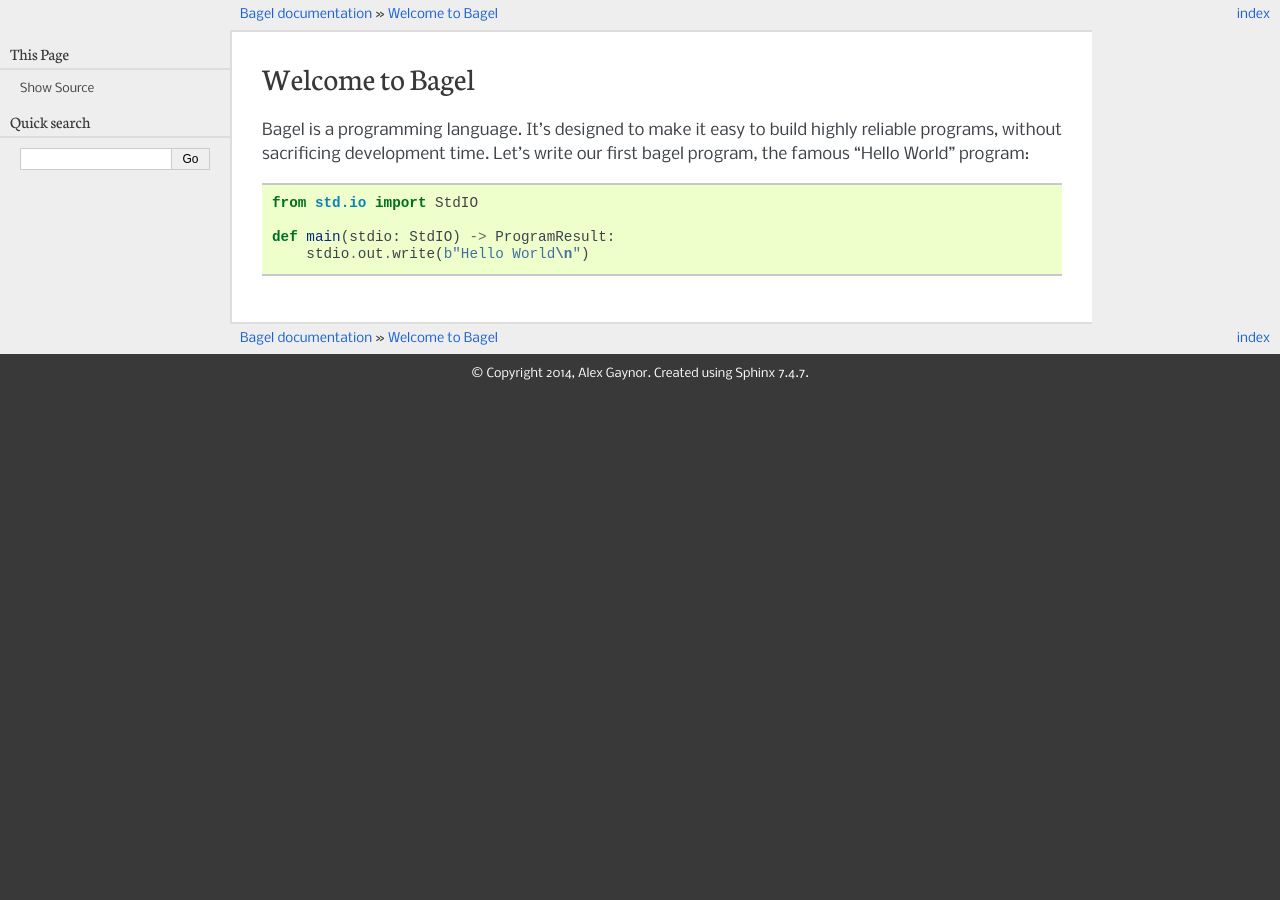
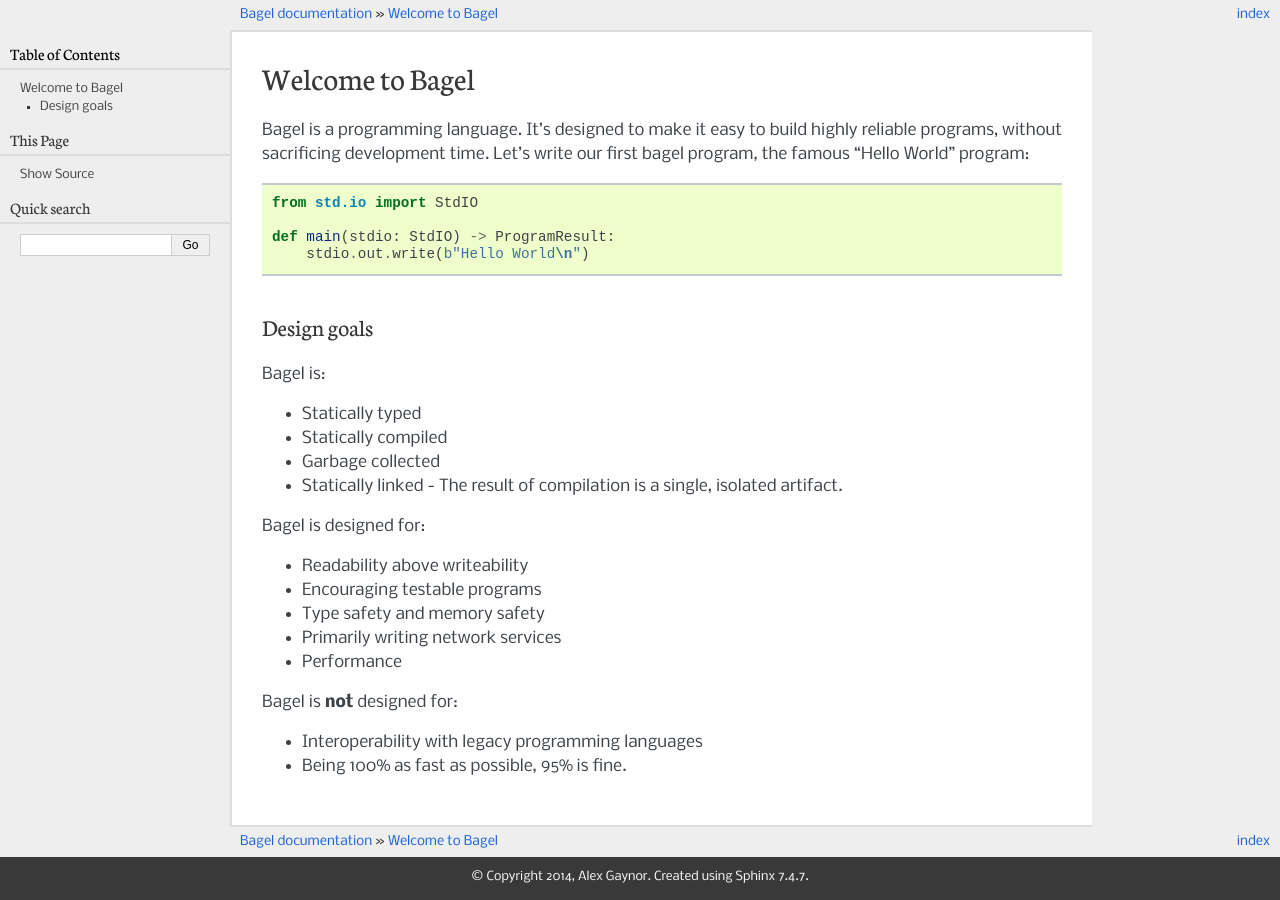
Before and after one commit to alex/bagel, a Sphinx documentation site: the page built from docs/index.rst, in a window 1280 px wide. Built offline with Sphinx 7.4.7, drawn with Linux system fonts in a browser that asks for light colours.

Commit message:
DOcument some design goals

```diff
--- a/README.rst
+++ b/README.rst
@@ -6,9 +6,3 @@
 
 As each sample is added, it will be sent as a pull request in order to get
 feedback from trusted friends :-)
-
-Design
-------
-
-* bagel programs are statically linked. The result of compilation is a single,
-  isolated artifact.
--- a/docs/index.rst
+++ b/docs/index.rst
@@ -9,3 +9,26 @@
 
     def main(stdio: StdIO) -> ProgramResult:
         stdio.out.write(b"Hello World\n")
+
+Design goals
+------------
+
+Bagel is:
+
+* Statically typed
+* Statically compiled
+* Garbage collected
+* Statically linked - The result of compilation is a single, isolated artifact.
+
+Bagel is designed for:
+
+* Readability above writeability
+* Encouraging testable programs
+* Type safety and memory safety
+* Primarily writing network services
+* Performance
+
+Bagel is **not** designed for:
+
+* Interoperability with legacy programming languages
+* Being 100% as fast as possible, 95% is fine.
```
